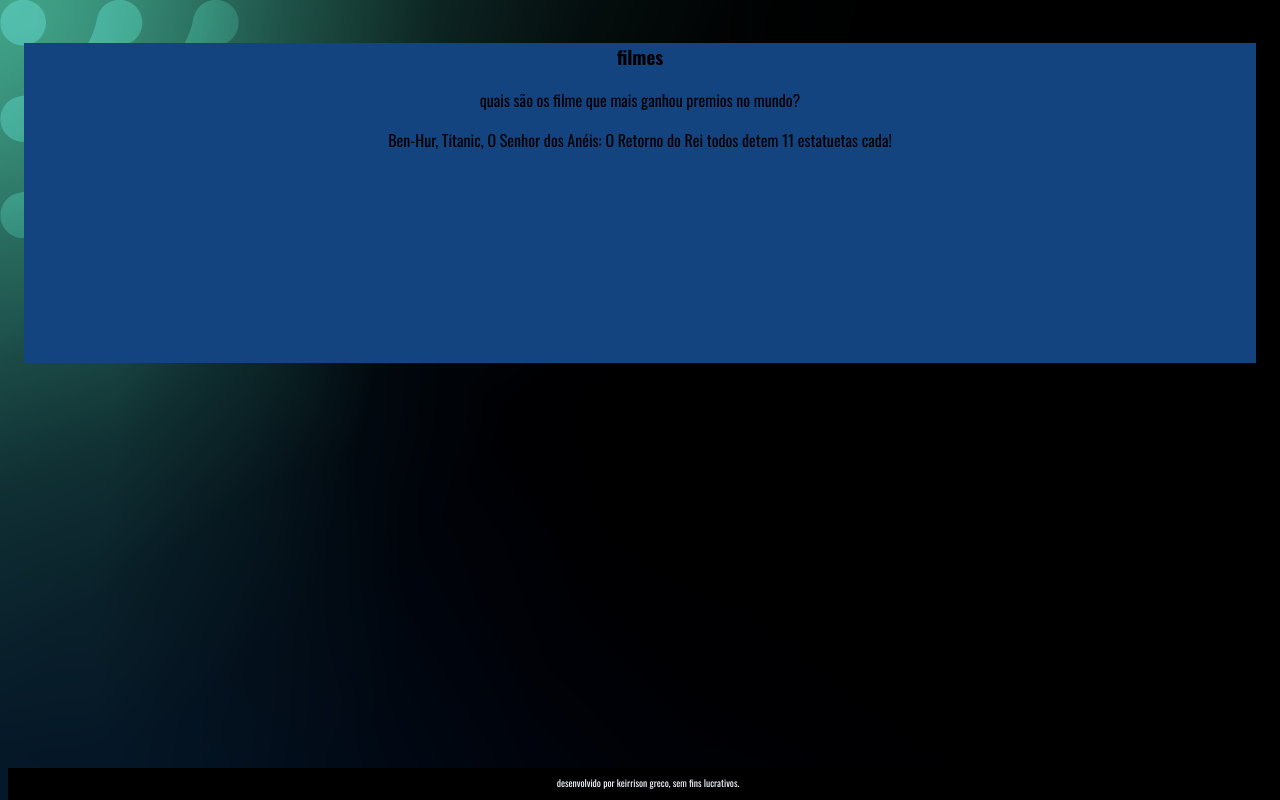
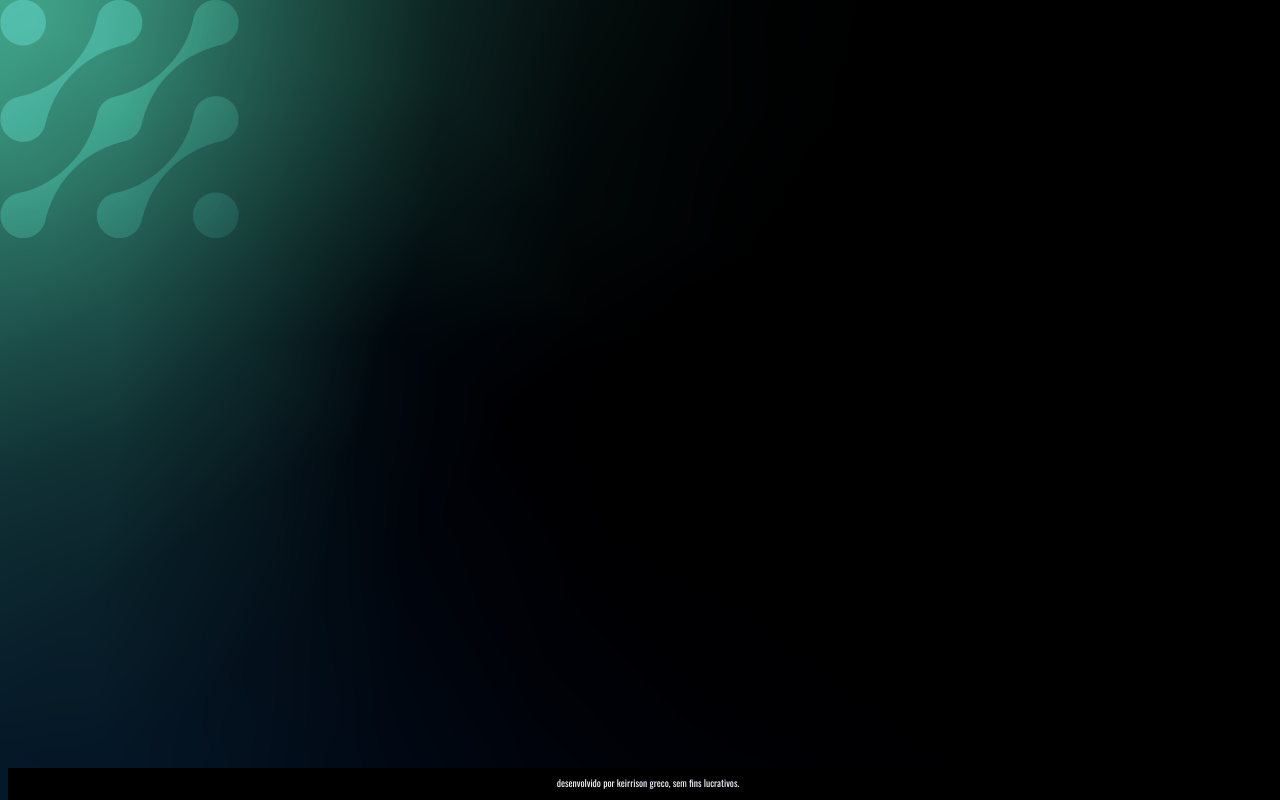
Before and after one commit to keirrisongreco/ferramenta-de-estudo, a plain HTML site: page index.html in a window 1280 px wide. Drawn offline with nearby package versions, Linux system fonts and the light colour scheme.

Commit message:
Update index.html

```diff
--- a/index.html
+++ b/index.html
@@ -14,7 +14,7 @@
 <body>
     <main>
         <section id="container">
-            <article class="cartao">
+           <!-- <article class="cartao">
                 <div class="cartao_conteudo">
                     <h3>filmes</h3>
                     <div class="cartao_conteudo_pergunta">
@@ -25,7 +25,7 @@
                         <p>Ben-Hur, Titanic, O Senhor dos Anéis: O Retorno do Rei todos detem 11 estatuetas cada!</p>
                     </div>
                 </div>
-            </article>
+            </article>-->
 
 
 
```
